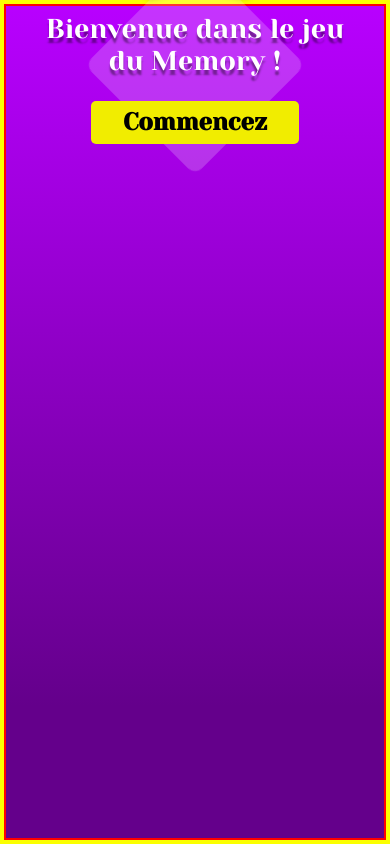
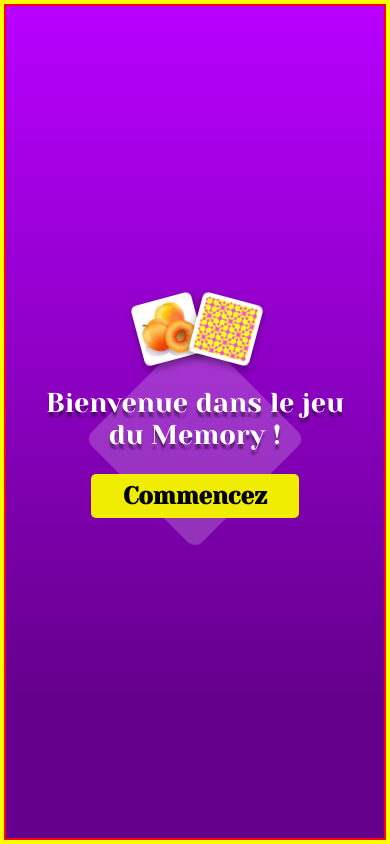
Before and after one commit to SergioTrinquet/Memory_Game, a Vue app: page / in a window 390 px wide. Built offline with nearby package versions, Linux system fonts and the light colour scheme; a web font is replaced by a local one.

Commit message:
Suite test bug mobile webkit avec 100vh

```diff
--- a/src/App.vue
+++ b/src/App.vue
@@ -37,10 +37,10 @@ body {
   padding: 0;
 }
 
-/* html, body {
+html, body {
   height: 100%;
 }
- */
+
 html {
   border: solid 4px rgb(251, 255, 0);
   height: -webkit-fill-available;
```
